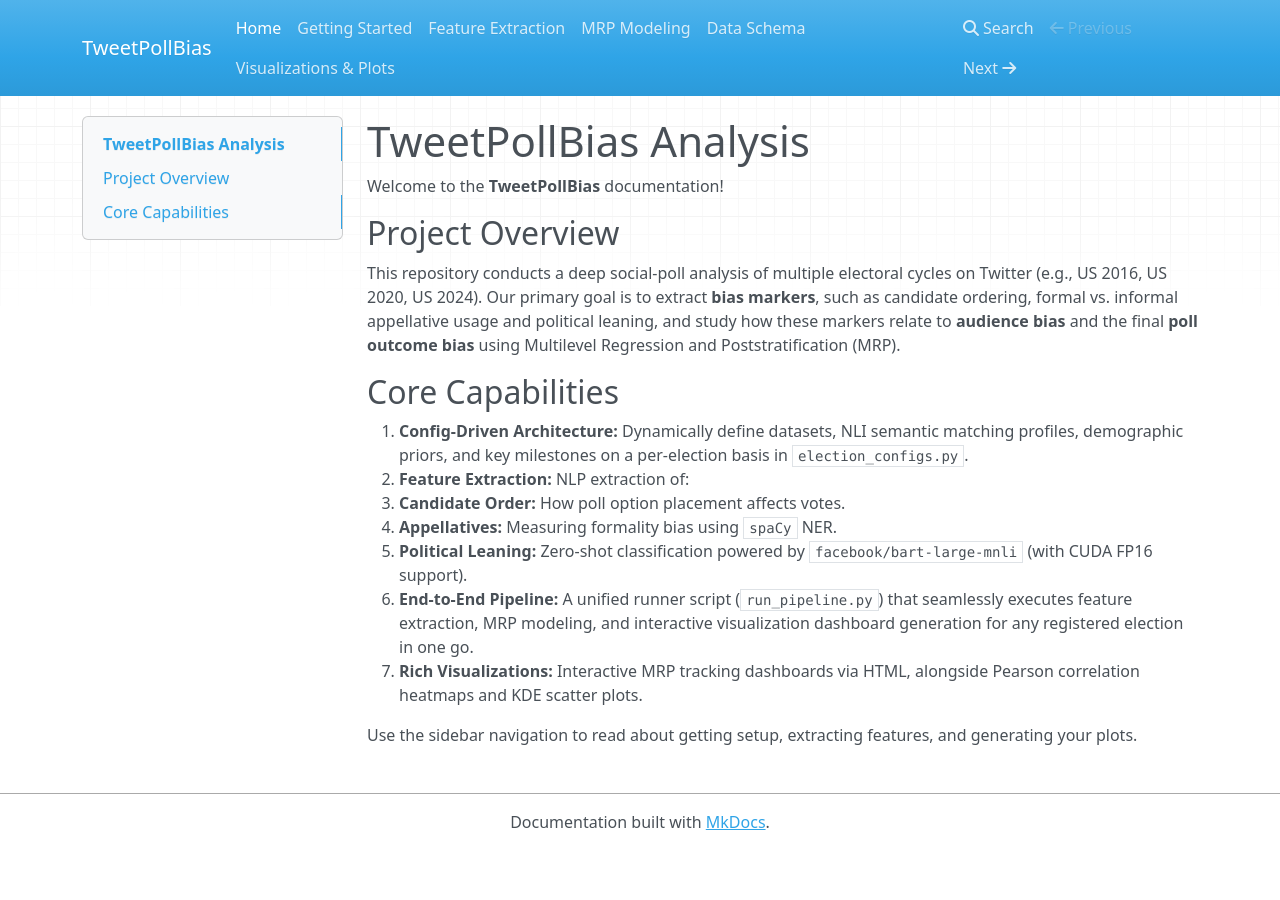
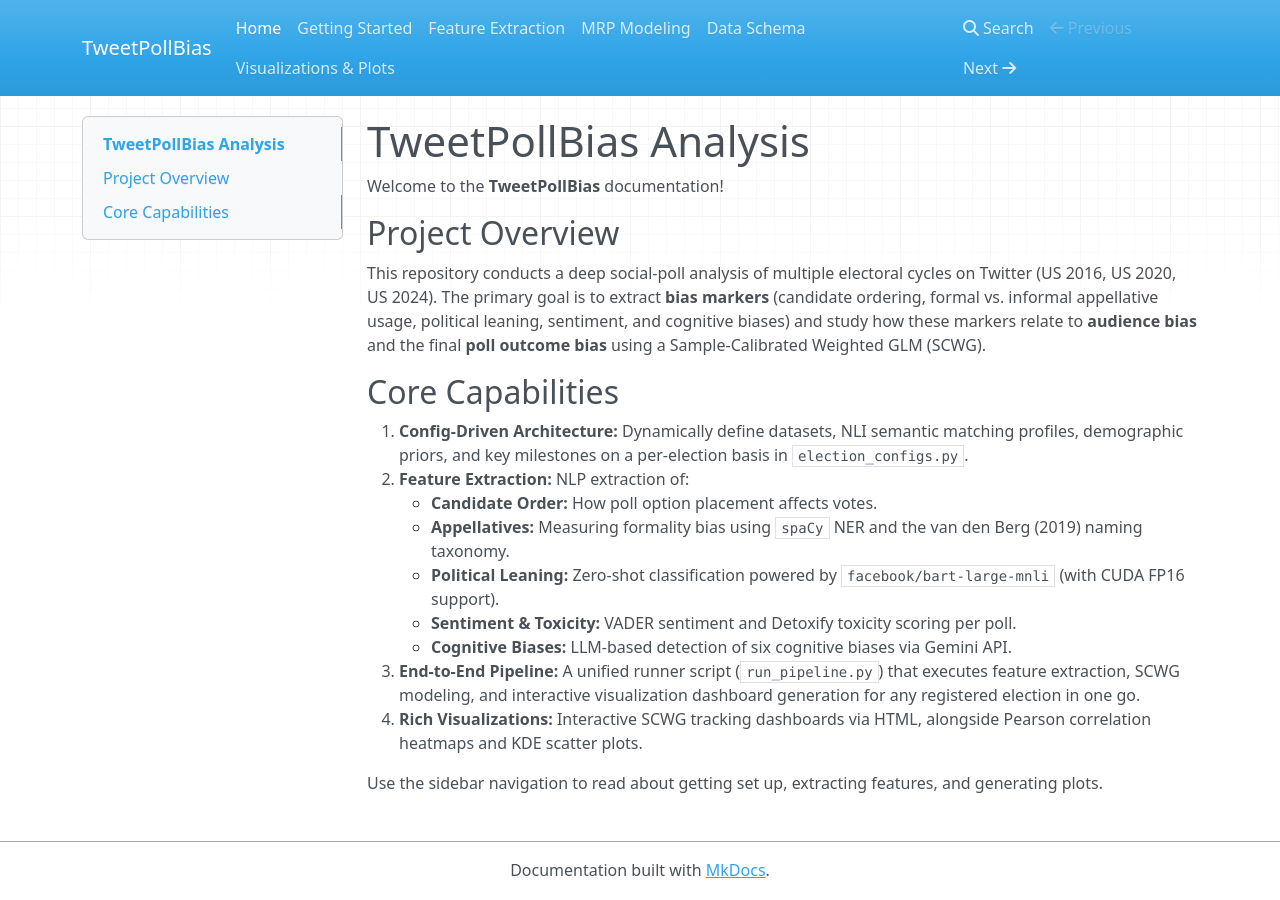
Before and after one commit to mivige/TweetPollBias, an MkDocs documentation site: the page built from docs/docs/index.md, in a window 1280 px wide. Built offline with MkDocs 1.6.1, drawn with Linux system fonts in a browser that asks for light colours; nearby versions of some CDN libraries.

Commit message:
fix: updated docs to include the latest work

```diff
--- a/docs/docs/index.md
+++ b/docs/docs/index.md
@@ -4,16 +4,18 @@ Welcome to the **TweetPollBias** documentation!
 
 ## Project Overview
 
-This repository conducts a deep social-poll analysis of multiple electoral cycles on Twitter (e.g., US 2016, US 2020, US 2024). Our primary goal is to extract **bias markers**, such as candidate ordering, formal vs. informal appellative usage and political leaning, and study how these markers relate to **audience bias** and the final **poll outcome bias** using Multilevel Regression and Poststratification (MRP).
+This repository conducts a deep social-poll analysis of multiple electoral cycles on Twitter (US 2016, US 2020, US 2024). The primary goal is to extract **bias markers** (candidate ordering, formal vs. informal appellative usage, political leaning, sentiment, and cognitive biases) and study how these markers relate to **audience bias** and the final **poll outcome bias** using a Sample-Calibrated Weighted GLM (SCWG).
 
 ## Core Capabilities
 
 1. **Config-Driven Architecture:** Dynamically define datasets, NLI semantic matching profiles, demographic priors, and key milestones on a per-election basis in `election_configs.py`.
 2. **Feature Extraction:** NLP extraction of:
-   * **Candidate Order:** How poll option placement affects votes.
-   * **Appellatives:** Measuring formality bias using `spaCy` NER.
-   * **Political Leaning:** Zero-shot classification powered by `facebook/bart-large-mnli` (with CUDA FP16 support).
-3. **End-to-End Pipeline:** A unified runner script (`run_pipeline.py`) that seamlessly executes feature extraction, MRP modeling, and interactive visualization dashboard generation for any registered election in one go.
-4. **Rich Visualizations:** Interactive MRP tracking dashboards via HTML, alongside Pearson correlation heatmaps and KDE scatter plots.
+    * **Candidate Order:** How poll option placement affects votes.
+    * **Appellatives:** Measuring formality bias using `spaCy` NER and the van den Berg (2019) naming taxonomy.
+    * **Political Leaning:** Zero-shot classification powered by `facebook/bart-large-mnli` (with CUDA FP16 support).
+    * **Sentiment & Toxicity:** VADER sentiment and Detoxify toxicity scoring per poll.
+    * **Cognitive Biases:** LLM-based detection of six cognitive biases via Gemini API.
+3. **End-to-End Pipeline:** A unified runner script (`run_pipeline.py`) that executes feature extraction, SCWG modeling, and interactive visualization dashboard generation for any registered election in one go.
+4. **Rich Visualizations:** Interactive SCWG tracking dashboards via HTML, alongside Pearson correlation heatmaps and KDE scatter plots.
 
-Use the sidebar navigation to read about getting setup, extracting features, and generating your plots.
+Use the sidebar navigation to read about getting set up, extracting features, and generating plots.
```
Also changed, not shown: docs/docs/features.md (+23 -2 lines), docs/docs/getting-started.md (+3 -2 lines), docs/docs/mrp-modeling.md (deleted, +0 -47 lines), docs/docs/plots.md (+2 -2 lines), docs/docs/scwg-modeling.md (added, +57 -0 lines).
